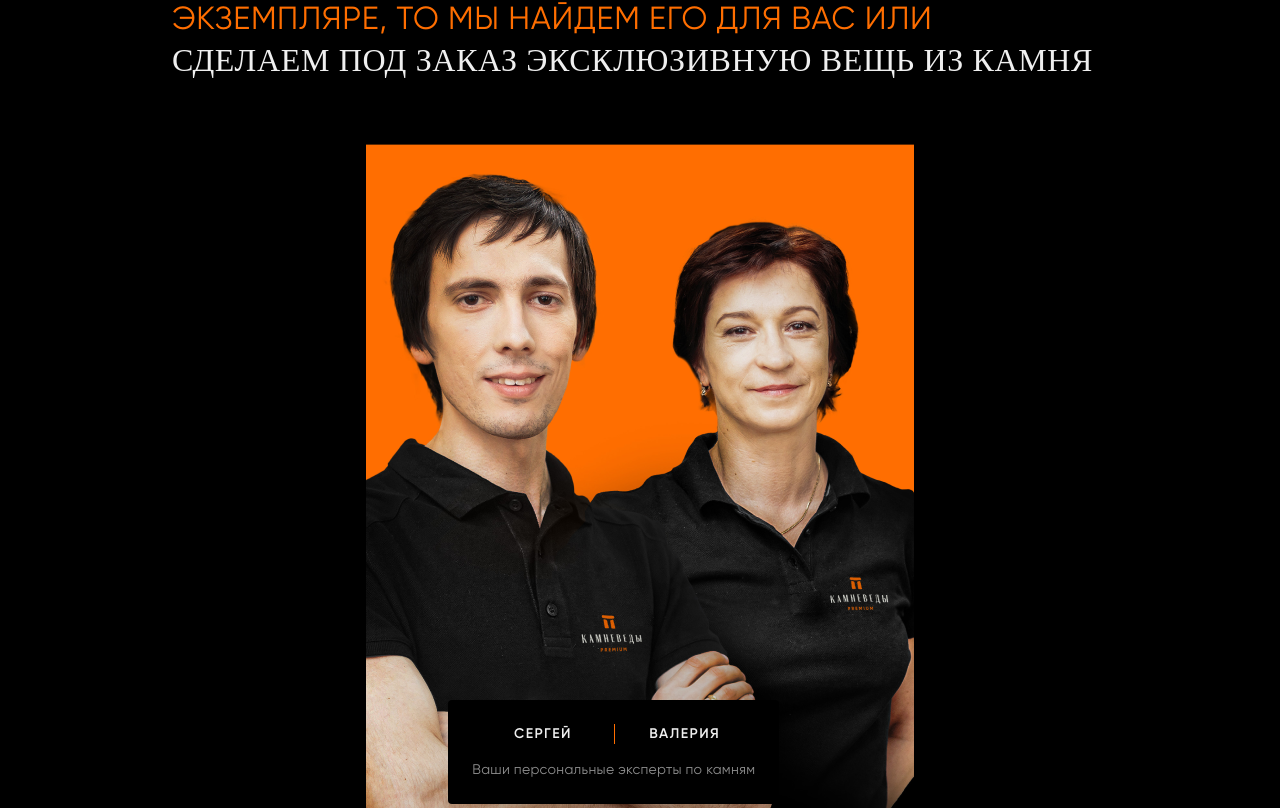
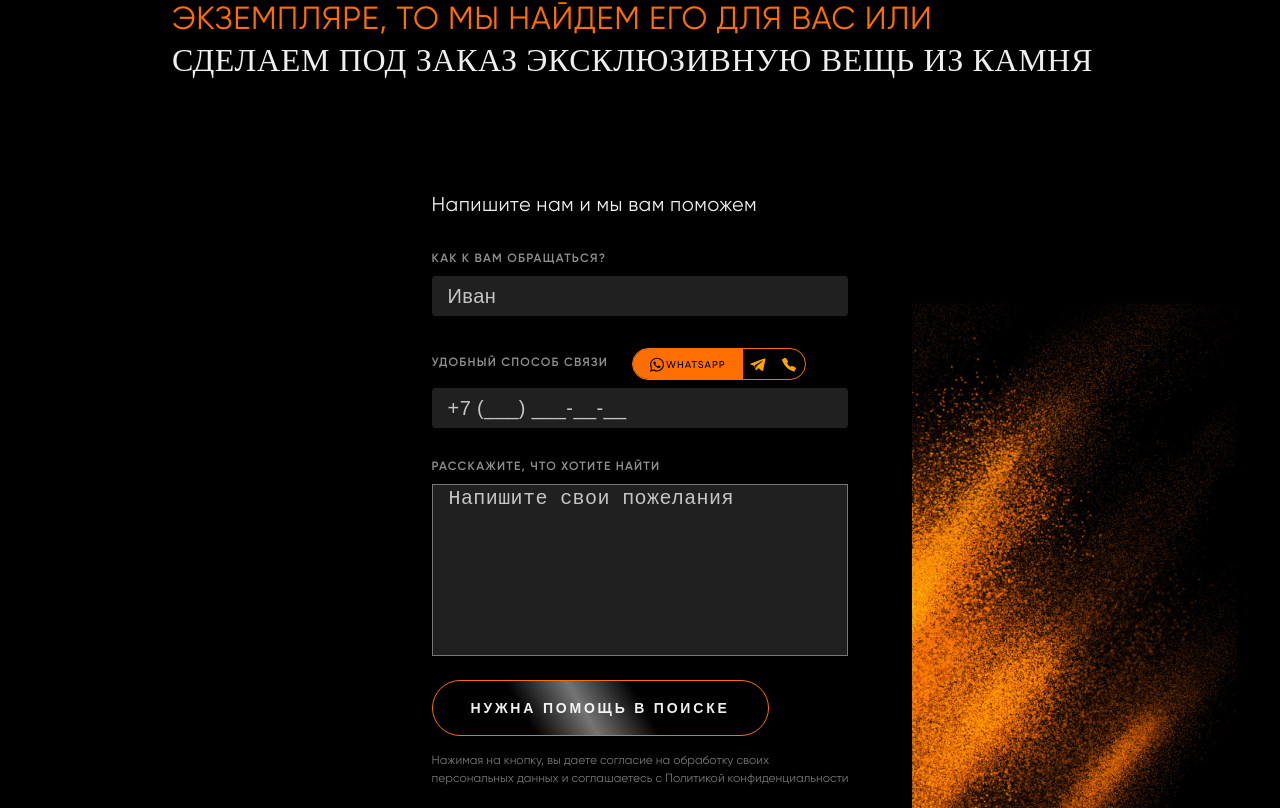
Before and after one commit to sany13372/FrontKamnevedi, a Next.js app: page / in a window 1280 px wide. Shown: the part 2872-3680 px from the top of the page. Built offline with nearby package versions, Linux system fonts and the light colour scheme.

Commit message:
fix:Фикс бага

```diff
--- a/src/components/screens/Main/SectionForm/LeftBlock/LeftBlock.tsx
+++ b/src/components/screens/Main/SectionForm/LeftBlock/LeftBlock.tsx
@@ -8,7 +8,7 @@ const LeftBlock: FC = () => {
 
     return (
         <div className={styles.block}>
-            <Image src={Img} className={styles.imgBig} alt={'Картинка'}/>
+            {/*<Image src={Img} className={styles.imgBig} alt={'Картинка'}/>*/}
             <Image className={styles.imgMini} src={Imgmini} alt={'Картинка'}/>
             <div>
                 <div>
```
